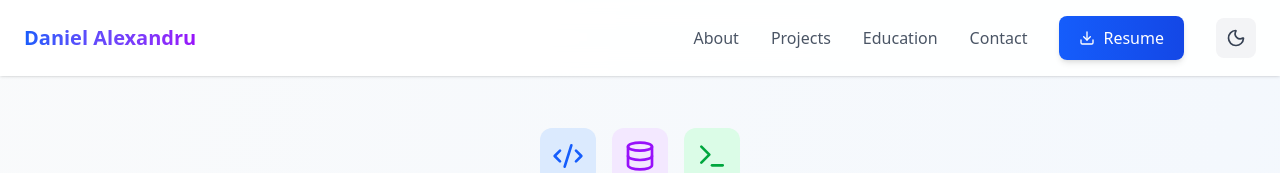
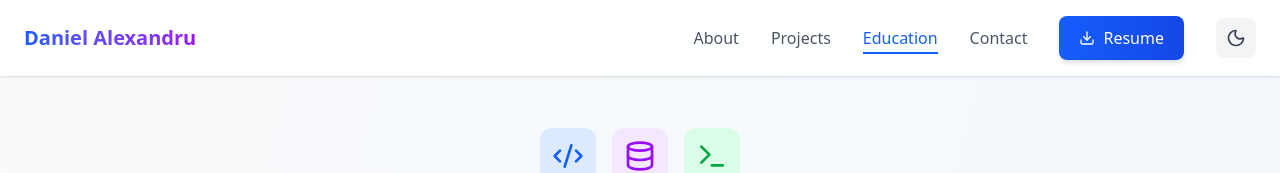
Before and after one commit to 04lex/portfolio-app, a React (Vite) app: page / in a window 1280 px wide. Shown: the top 173 px of the page. Built offline with nearby package versions, Linux system fonts and the light colour scheme.

Commit message:
Achievements

```diff
--- a/src/App.jsx
+++ b/src/App.jsx
@@ -232,10 +232,29 @@ const Portfolio = () => {
   });
   const [imagesLoaded, setImagesLoaded] = useState({});
   const [preloadedImages, setPreloadedImages] = useState(new Set());
+  const [activeSection, setActiveSection] = useState('about');
 
   // fade in animations
   useFadeInOnScroll();
 
+  useEffect(() => {
+    const handleScroll = () => {
+      const sections = ['about', 'projects', 'education', 'contact'];
+      const current = sections.find(section => {
+        const element = document.getElementById(section);
+        if (element) {
+          const rect = element.getBoundingClientRect();
+          return rect.top <= 100 && rect.bottom >= 100;
+        }
+        return false;
+      });
+      if (current) setActiveSection(current);
+    };
+    window.addEventListener('scroll', handleScroll);
+    return () => window.removeEventListener('scroll', handleScroll);
+  }, []);
+
+  // LANGUAGE ICONS
   const skillIcons = {
     Python: <Code2 size={16} />,
     JavaScript: <FileCode size={16} />,
@@ -501,12 +520,13 @@ const Portfolio = () => {
         website: "https://www.link-group.eu/",
         duration: "Nov 2022 - Feb 2024",
         achievements: [
-          "Developed Python microservices processing 50,000+ daily transactions",
-          "Reduced API response time by 45% through database optimization and caching",
-          "Implemented automated testing suite achieving 90% code coverage",
-          "Collaborated with 8-person team using Agile methodologies and Git workflow",
+          "Completed 10 comprehensive modules covering Python fundamentals, OOP, web development, and database programming",
+          "Built web applications using Python frameworks and MySQL database integration",
+          "Developed automated testing suites for quality assurance and software validation",
+          "Created GUI applications and implemented data processing solutions using Python libraries",
+          "Mastered HTML/CSS fundamentals for full-stack development capabilities",
         ],
-        tech: ["Python", "Django", "PostgreSQL", "Redis", "Docker"],
+        tech: ["Python", "MySQL", "HTML/CSS", "OOP", "Test Automation", "Web Development"],
       },
       {
         title: "Baccalaureate Diploma",
@@ -514,12 +534,13 @@ const Portfolio = () => {
         website: "https://ichc.ro/",
         duration: "Sep 2018 - Jun 2022",
         achievements: [
-          "Built data processing pipeline for analyzing 100GB+ research datasets",
-          "Automated data collection reducing manual work by 80%",
-          "Created REST API serving research data to 200+ student users",
-          "Documented codebase and created technical guides for future developers",
+          "Specialized in computer science and informatics at a technical high school",
+          "Participated in LEGO EV3 Mindstorms robotics courses and programming competitions",
+          "Competed in international robotics competitions in Estonia - Robotex (2018) and Poland - FLL (2019)",
+          "Developed foundation in programming, algorithms, and computer science principles",
+          "Completed coursework in mathematics and information technology",
         ],
-        tech: ["Python", "FastAPI", "MongoDB", "Pandas"],
+        tech: ["Programming Fundamentals", "Algorithms", "LEGO Mindstorms", "Robotics", "Mathematics"],
       },
       {
         title: "ECDL Profile Certificate",
@@ -751,18 +772,25 @@ const Portfolio = () => {
     const { elementRef } = useForesight({
       onPredict: () => {
         preloadSection(section);
-      },
+      }
     });
+
+    const isActive = activeSection === section;
 
     return (
       <button
         ref={elementRef}
         onClick={() => scrollToSection(section)}
-        className={`capitalize transition-colors font-medium hover:text-blue-600 ${
-          darkMode ? "text-gray-300" : "text-gray-600"
+        className={`capitalize transition-colors font-medium relative ${
+          isActive
+            ? 'text-blue-600'
+            : darkMode ? 'text-gray-300 hover:text-blue-400' : 'text-gray-600 hover:text-blue-600'
         }`}
       >
         {children}
+        {isActive && (
+          <span className="absolute -bottom-1 left-0 w-full h-0.5 bg-blue-600"></span>
+        )}
       </button>
     );
   };
```
